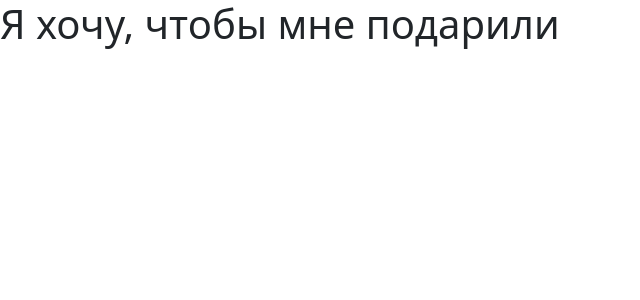
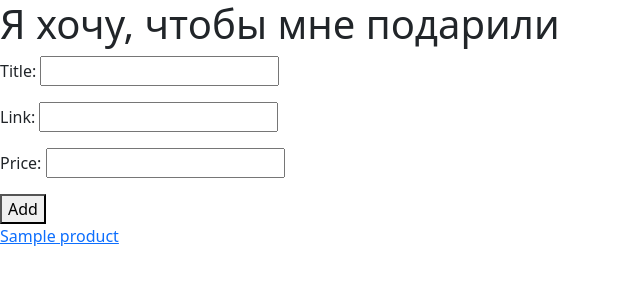
Before and after one commit to hitter2011/wishlist, a Django app: page /wisher/1/ in a window 1280 px wide. Shown: the top 300 px of the page, without its empty margins (0-640 px from the left). Run offline with Django 3.2, Linux system fonts and the light colour scheme; a user stored in the database is signed in; tables that the repository leaves empty hold one stand-in row (values such as "Sample post"); parts of the project's set-up code (start-up, migrations or seed data) failed here and were passed over.

Commit message:
add new product

```diff
--- /dev/null
+++ b/main/forms.py
@@ -0,0 +1,11 @@
+from django import forms
+from django.forms import fields
+
+from .models import Product
+
+
+class ProductForm(forms.ModelForm):
+
+    class Meta:
+        model = Product
+        fields = ('title', 'link', 'price')
--- a/main/models.py
+++ b/main/models.py
@@ -1,4 +1,5 @@
 from django.db import models
+from django.contrib.auth.models import User
 
 
 class Product(models.Model):
@@ -13,7 +14,20 @@
     title = models.CharField(max_length=120)
     link = models.URLField()
     price = models.IntegerField()
-    create_at = models.DateTimeField(auto_created=True)
+    create_at = models.DateTimeField(auto_created=True, auto_now_add=True)
 
     def __str__(self) -> str:
         return self.title
+
+class WishList(models.Model):
+    """ таблица "Лист подарков"
+
+
+    """
+    title = models.CharField(max_length=120)
+    product = models.ManyToManyField(Product)
+    is_hidden = models.BooleanField(default=True)
+    owner = models.ForeignKey(User, on_delete=models.CASCADE)
+
+    def __str__(self) -> str:
+        return self.title
--- a/main/templates/wish_list.html
+++ b/main/templates/wish_list.html
@@ -1,11 +1,18 @@
 {% extends 'base.html' %}
 
 {% block body %}
+
     <h1>Я хочу, чтобы мне подарили</h1>
+
     {% if is_owner_list %}
-        <input type="text" placeholder="Добавить желание"><br>
+        <form method="POST"> {% csrf_token %}
+            {{ form.as_p }}
+            <button type="submit">Add</button>
+        </form>
     {% endif %}
+
     {% for product in wishlist.product.all %}
         <a href="{{ product.link }}">{{ product.title }}</a><br>
     {% endfor %}
+
 {% endblock %}
--- a/main/views.py
+++ b/main/views.py
@@ -1,6 +1,8 @@
+from django.forms.forms import Form
 from django.shortcuts import render, get_object_or_404
 
 from .models import WishList
+from .forms import ProductForm
 
 def index(request):
     return render(request, 'index.html', {})
@@ -14,11 +16,21 @@
     CBV - view основаны на классах
     """
     wishlist = get_object_or_404(WishList, pk=pk)
+    if request.method == "POST":
+        form = ProductForm(request.POST)
+        product = form.save()
+        wishlist.product.add(product)
+        wishlist.save()
+    elif request.method == "GET":
+        form = ProductForm()
+
+
     return render(
         request,
         'wish_list.html',
         {
             'wishlist': wishlist,
-            'is_owner_list': wishlist.owner == request.user
+            'is_owner_list': wishlist.owner == request.user,
+            'form': form
         }
     )
```
